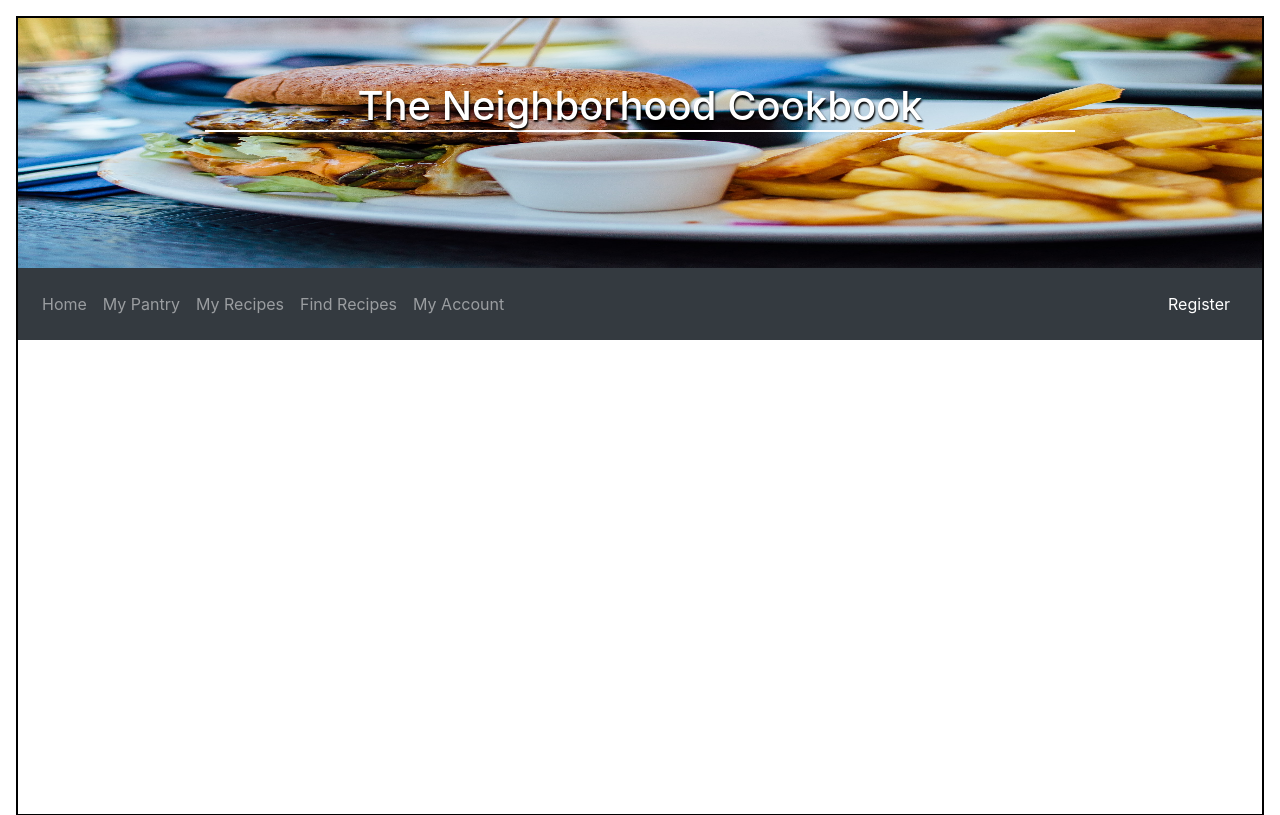
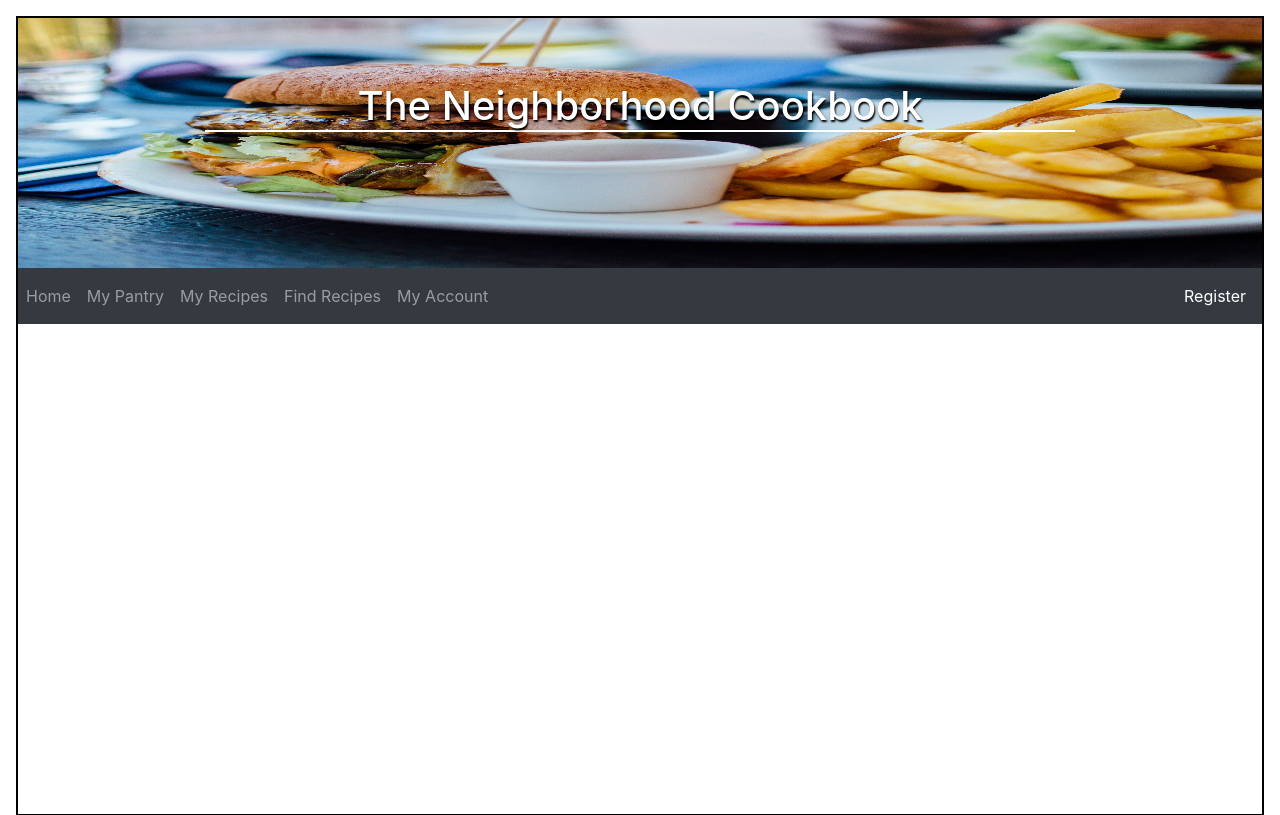
Before and after one commit to matthewjw2007/CS467_W2020_Capstone, a Flask app: page / in a window 1280 px wide. Shown: the top 815 px of the page. Run offline with Flask 2, Linux system fonts and the light colour scheme; some libraries are stand-ins or nearby versions.

Commit message:
removed navbar padding

```diff
--- a/app/static/style.css
+++ b/app/static/style.css
@@ -31,6 +31,10 @@ html, body {
     border: 1px solid white;
 }
 
+.navbar {
+    padding: 0rem;
+}
+
 #sticky-footer {
     flex-shrink: 0;
 }
```
